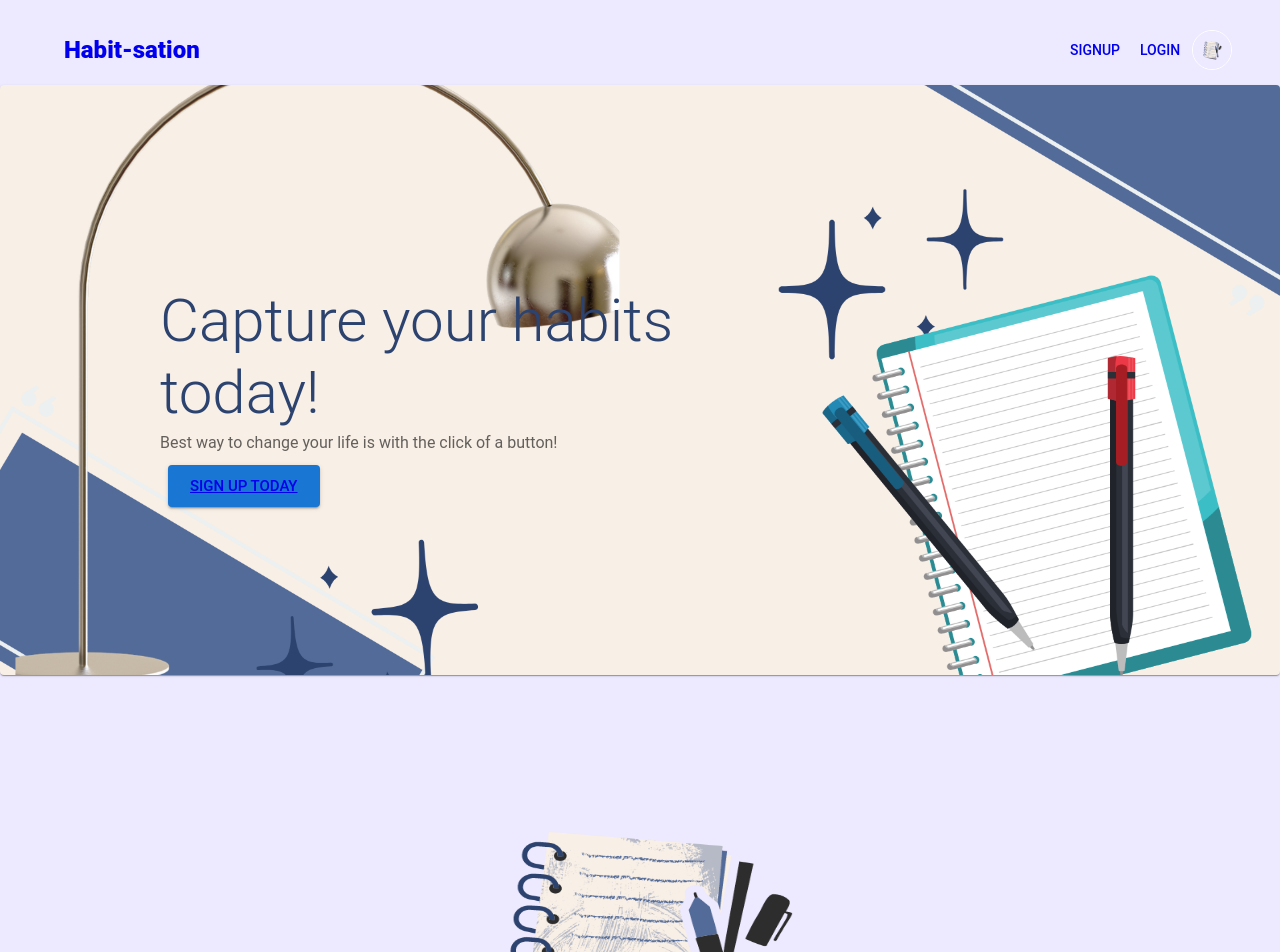
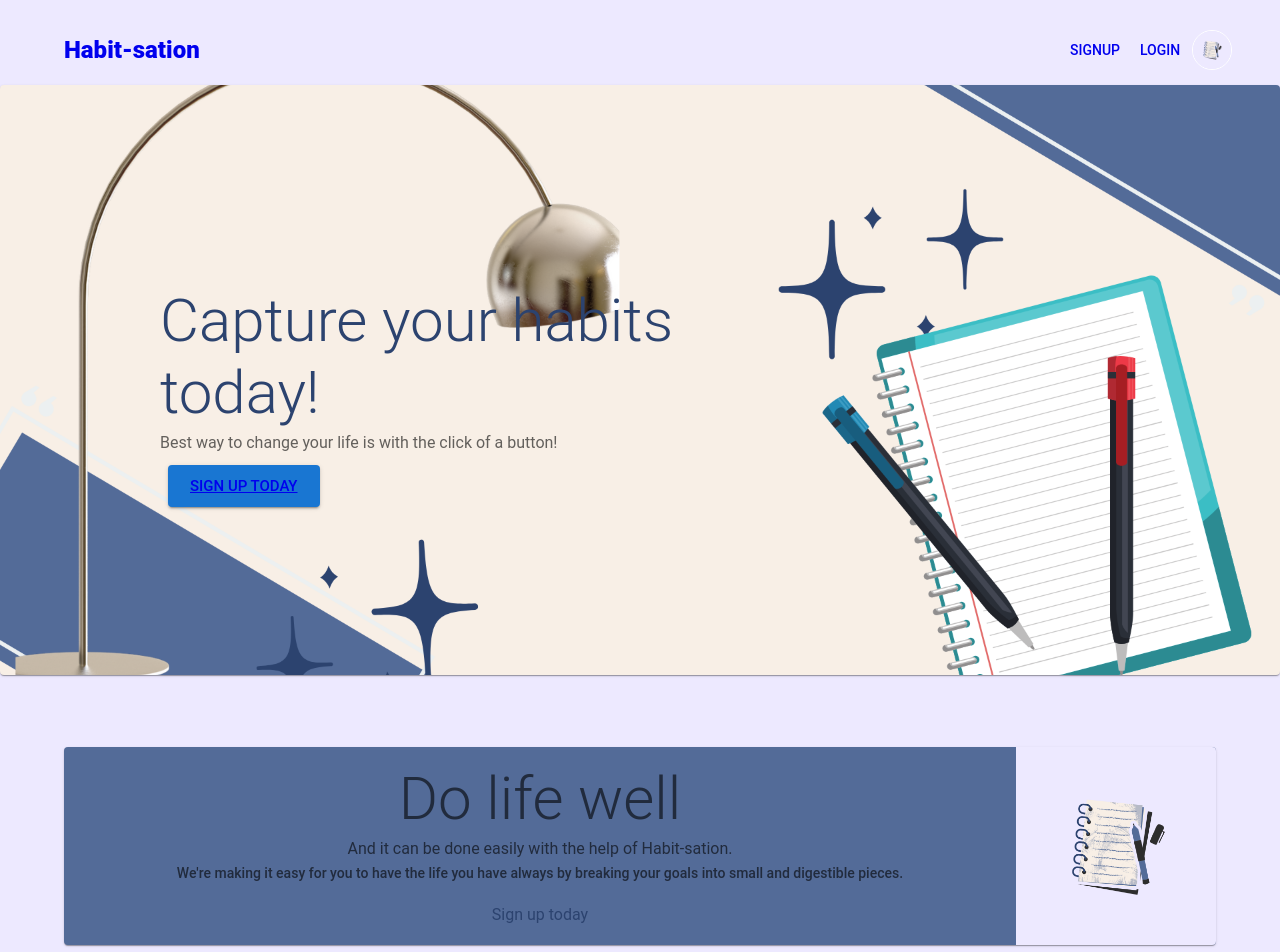
Before and after one commit to vmaineng/Habit-2023, a React (Create React App) app in the folder client/: page / in a window 1280 px wide. Shown: the top 952 px of the page. Built offline with nearby package versions, Linux system fonts and the light colour scheme.

Commit message:
updated middle banner

```diff
--- a/client/src/pages/Landingpage.js
+++ b/client/src/pages/Landingpage.js
@@ -11,6 +11,10 @@ import Grid from "@mui/material/Grid";
 import Note from "../assets/note.png";
 //import { useTheme } from "@mui/material/styles";
 import Footer from "../components/Footer";
+import CardActionArea from '@mui/material/CardActionArea';
+import CardContent from '@mui/material/CardContent';
+import CardMedia from '@mui/material/CardMedia';
+import Card from '@mui/material/Card';
 
 import Paper from "@mui/material/Paper";
 import { Link } from "react-router-dom";
@@ -63,6 +67,7 @@ function Landingpage() {
         </Grid>
       </Paper>
 
+{/* Middle Card */}
       <Container
         sx={{
           mt: 3,
@@ -72,11 +77,38 @@ function Landingpage() {
           alignItems: "center",
         }}
       >
-        <Grid container spacing={2}>
-          <Grid item xs={12}>
-            <img src={Purple} alt="wonder" width="1100" height="500" />
+
+        <Grid container spacing={3}>
+          <Grid item xs={23} mt={6}>
+          <CardActionArea component="a" href="#">
+        <Card sx={{ display: 'flex' , backgroundColor: "#536B98"}}>
+          <CardContent sx={{ flex: 10 }}>
+            <Typography component="h2" variant="h2" color="text.secondary">
+              Do life well
+            </Typography>
+            <Typography variant="subtitle1" color="text.secondary">
+              And it can be done easily with the help of Habit-sation.
+            </Typography>
+            <Typography variant="subtitle2" paragraph color="text.secondary">
+              We're making it easy for you to have the life you have always by breaking your goals into small and digestible pieces.
+            </Typography>
+            <Typography variant="subtitle1" color="text">
+              Sign up today
+            </Typography>
+          </CardContent>
+          <CardMedia
+            component="img"
+            sx={{ width: 200, bowShadow: 1, display: { xs: 'none', sm: 'block' } }}
+            image={Purple}
+
+          />
+        </Card>
+      </CardActionArea>
+
+            {/* <img src={Purple} alt="wonder" width="1100" height="500" /> */}
           </Grid>
         </Grid>
+
       </Container>
 
       {/* Values */}
```
